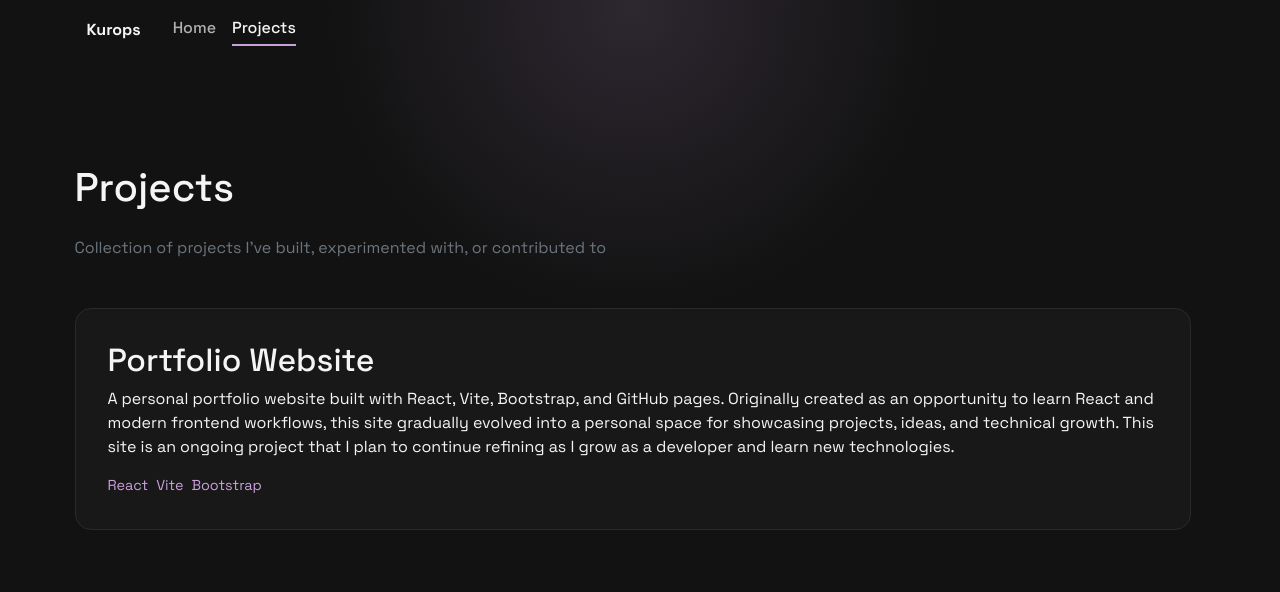
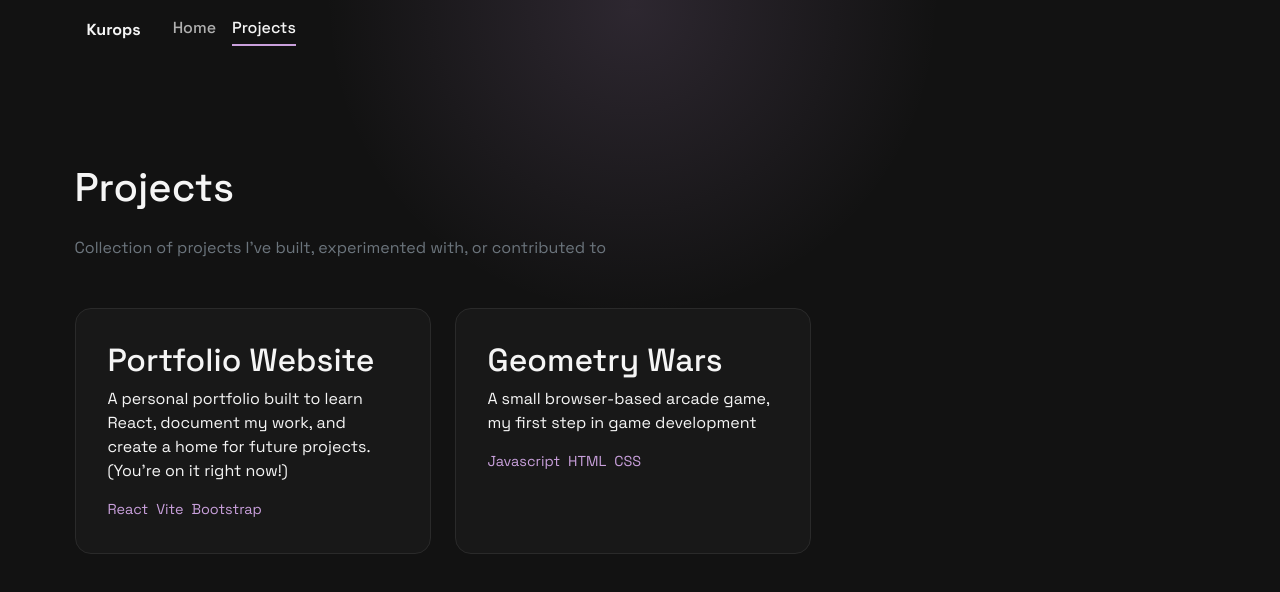
Before and after one commit to kuchekalikurosh/kuchekalikurosh.github.io, a React (Vite) app: page /projects in a window 1280 px wide. Shown: the top 592 px of the page. Built offline with nearby package versions, Linux system fonts and the light colour scheme.

Commit message:
Finished ProjectCard

```diff
--- a/src/App.jsx
+++ b/src/App.jsx
@@ -2,6 +2,7 @@ import { BrowserRouter, Routes, Route } from 'react-router-dom'
 
 import Home from './pages/Home'
 import Projects from './pages/Projects'
+import ProjectPage from './pages/ProjectPage'
 
 import Navbar from './components/Navbar'
 
@@ -14,6 +15,7 @@ function App() {
       <Routes>
         <Route path="/" element={<Home />} />
         <Route path="/projects" element={<Projects />} />
+        <Route path="/projects/:slug" element={<ProjectPage />} />
       </Routes>
 
     </BrowserRouter>
--- a/src/components/Navbar.jsx
+++ b/src/components/Navbar.jsx
@@ -11,7 +11,7 @@ function Navbar() {
 
                 <div className="navbar-links">
                     <NavLink to="/" end className={({ isActive }) => isActive ? "navbar-link active-link" : "navbar-link"}>Home</NavLink>
-                    <NavLink to="projects" end className={({ isActive }) => isActive ? "navbar-link active-link" : "navbar-link"}>Projects</NavLink>
+                    <NavLink to="projects" className={({ isActive }) => isActive ? "navbar-link active-link" : "navbar-link"}>Projects</NavLink>
                 </div>
             </div>
         </nav>
--- /dev/null
+++ b/src/components/ProjectDetail.jsx
@@ -0,0 +1,64 @@
+function ProjectDetail({ project }) {
+    return (
+        <main className="container page-section">
+
+            <div className="content-narrow">
+
+                <h1 className="mb-3"> {project.title}</h1>
+
+                <p className="text-secondary mb-5"> {project.summary}</p>
+
+                <div className="tech-list mb-5">
+                    {project.tech.map((item) => (
+                        <span key={item}>
+                            {item}
+                        </span>
+                    ))}
+                </div>
+
+                {project.blocks.map((blocl, indes) => {
+
+                    if (block.type === "text") {
+                        return (
+                            <section className="mb-5" key={index}>
+                                <h2 className="mb-3">
+                                    {block.heading}
+                                </h2>
+
+                                <p>
+                                    {block.body}
+                                </p>
+                            </section>
+                        )
+                    }
+
+                    if (block.type === "image") {
+                        return (
+                            <figure
+                                className="project-figure my-5"
+                                key={index}
+                            >
+
+                                <img
+                                    src={block.src}
+                                    alt={block.alt}
+                                    className="project-image"
+                                />
+                                <figcaption className="text-secondary mt-2">
+                                    {block.caption}
+                                </figcaption>
+
+                            </figure>
+                        )
+                    }
+
+                    return null
+                })}
+
+            </div>
+
+        </main>
+    )
+}
+
+export default ProjectDetail
--- /dev/null
+++ b/src/data/projects.js
@@ -0,0 +1,8 @@
+export const projects = [
+    {
+        slug: "portfolio",
+        title: "Portfolio Website",
+        summary: "Personal portfolio built to showcase my skills and talents.",
+        tech: ["React", "Vite", "Bootstrap"]
+    }
+]
--- /dev/null
+++ b/src/pages/ProjectPage.jsx
@@ -0,0 +1,24 @@
+import { useParams } from "react-router-dom";
+import { projects } from "../data/projects";
+import ProjectDetail from "../components/ProjectDetail";
+
+function ProjectPage() {
+
+    const { slug } = useParams()
+
+    const project = projects.find(
+        (p) => p.slug == slug
+    )
+
+    if (!project) {
+        return (
+            <main className="container page-section">
+                <h1>Project not found.</h1>
+            </main>
+        )
+    }
+
+    return <ProjectDetail project={project} />
+}
+
+export default ProjectPage
--- a/src/pages/Projects.jsx
+++ b/src/pages/Projects.jsx
@@ -7,19 +7,28 @@ function Projects() {
             <p className="mb-5 text-secondary">Collection of projects I've built, experimented with, or contributed to</p>
 
             <div className="row g-4">
-                <div className="col md-6">
+                <div className="col-12 col-md-6 col-lg-4">
                     <ProjectCard
                         title="Portfolio Website"
 
-                        description={`A personal portfolio website built with React, Vite, Bootstrap, and GitHub pages.
-                        Originally created as an opportunity to learn React and modern frontend workflows,
-                        this site gradually evolved into a personal space for showcasing projects,
-                        ideas, and technical growth. This site is an ongoing project that I plan to continue refining as I grow
-                        as a developer and learn new technologies.`}
+                        description={`A personal portfolio built to learn React, document my work,
+                            and create a home for future projects. (You're on it right now!)`}
 
                         tech={["React", "Vite", "Bootstrap"]}
 
                         link="/projects/portfolio"
+                    />
+                </div>
+
+                <div className="col-12 col-md-6 col-lg-4">
+                    <ProjectCard
+                        title="Geometry Wars"
+
+                        description={'A small browser-based arcade game, my first step in game development'}
+
+                        tech={["Javascript", "HTML", "CSS"]}
+
+                        link="/projects/geowar"
                     />
                 </div>
             </div>
```
